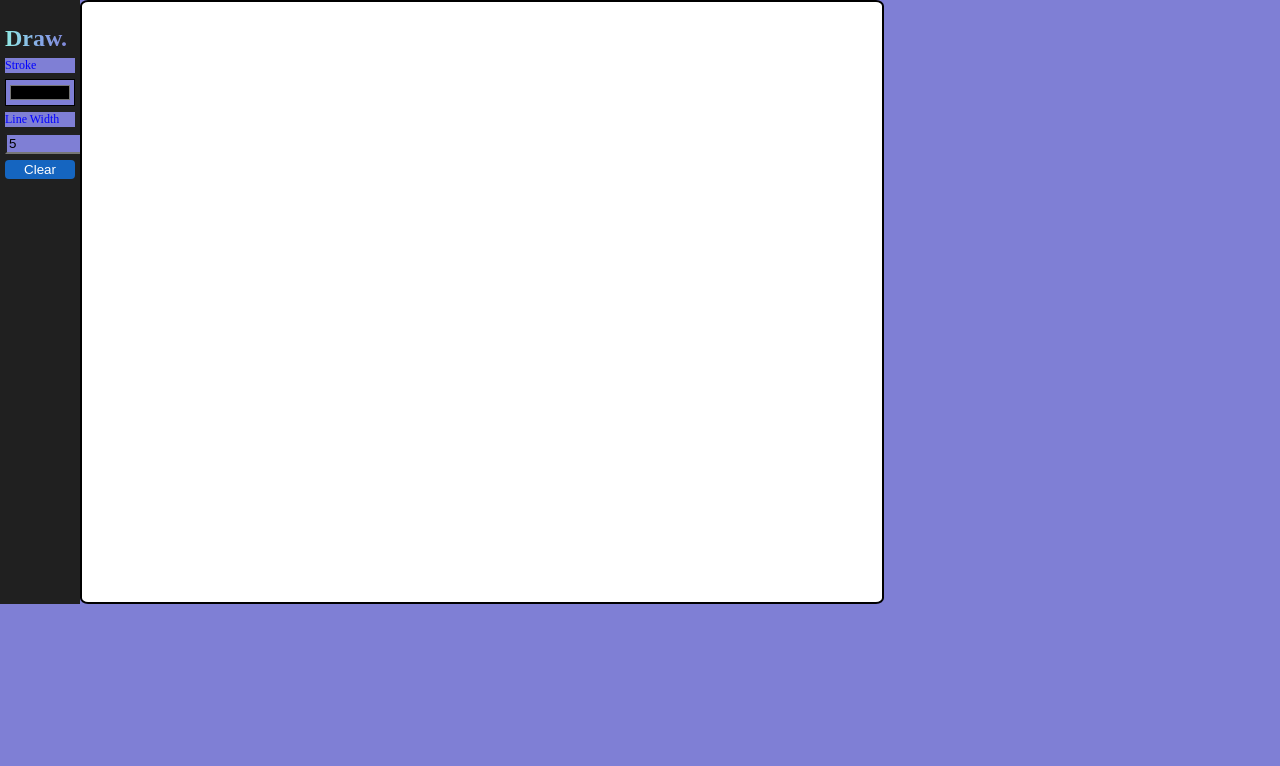
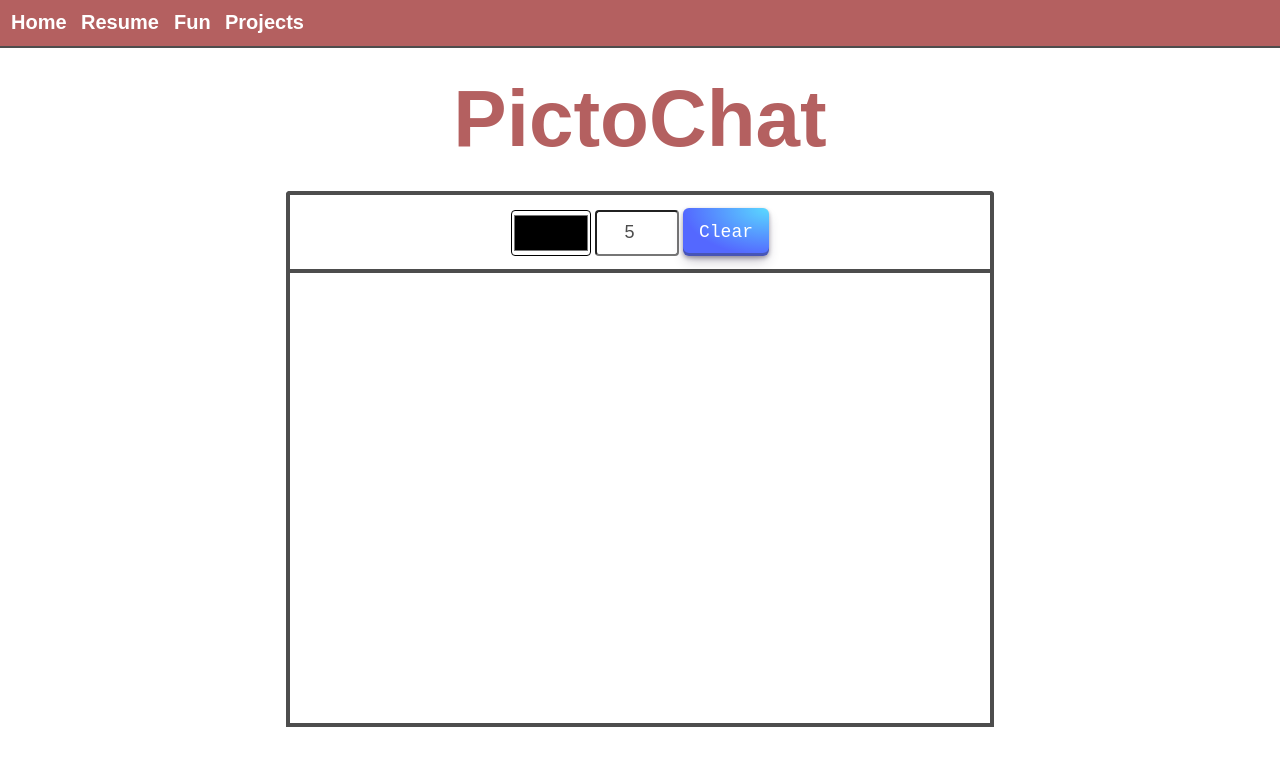
Before and after one commit to mnelson711/personal-website, a website: page draw.html in a window 1280 px wide. Drawn offline with Linux system fonts and the light colour scheme.

Commit message:
draw page design edits

```diff
--- a/draw.html
+++ b/draw.html
@@ -10,17 +10,26 @@
 </head>
 
 <body>
-    <section class="container">
-
-    <div id="toolbar">
-        <h1>Draw.</h1>
-        <label for="stroke">Stroke</label>
-        <input id="stroke" name='stroke' type="color">
-        <label for="lineWidth">Line Width</label>
-        <input id="lineWidth" name='lineWidth' type="number" value="5">
-        <button id="clear">Clear</button>
+    <nav class="top-bar">
+        <a href="home" class="hvr-underline-from-center">Home</a>
+        <a href="resume" class="hvr-underline-from-center">Resume</a>
+        <a href="draw" class="hvr-underline-from-center">Fun</a>
+        <a href="projects" class="hvr-underline-from-center">Projects</a>
+    </nav>
+    <h1 id="title">PictoChat</h1>
+    <div class="outer-div">
+        <div id="toolbar">
+            <!-- <h1>Draw.</h1> -->
+            <!-- <label for="stroke">Stroke</label> -->
+            <input id="stroke" name='stroke' type="color">
+            <!-- <label for="lineWidth">Line Width</label> -->
+            <input id="lineWidth" name='lineWidth' type="number" value="5">
+            <button class="button-29" id="clear">Clear</button>
+        </div>
+        <div>
+            <canvas id="drawing_board" width="700" height="450"></canvas>
+        </div>
     </div>
-    <canvas id="drawing_board" width="800" height="600"></canvas>
 
     <script>
         const toolbar = document.getElementById("toolbar");
@@ -30,7 +39,7 @@
             let ctx = canvas.getContext('2d');
             const ws = new WebSocket('ws://localhost:3000');
 
-            ctx.lineWidth = 2;
+            ctx.lineWidth = 5;
             ctx.lineCap = 'round';
             ctx.strokeStyle = '#000';
 
@@ -145,7 +154,6 @@
             }
         });
     </script>
-</section>
 </body>
 
 </html>
--- a/public/draw.css
+++ b/public/draw.css
@@ -1,63 +1,297 @@
 * {
-    background-color: #7F7FD5;
-}
-body {
     margin: 0;
     padding: 0;
-    height: 100%;
-    overflow: hidden;
-    color: blue;
+    /* box-sizing: border-box; */
+    background-color: white;
+    font-family: sans-serif;
+    color: #4D4D4D;
+
+}
+
+body {
+    text-align: center;
+}
+
+@font-face {
+    font-family: Elianto;
+    src: url(san-marino-beach-font/SanMarinoBeach-2OOLW.ttf);
+}
+
+.top-bar {
+    background-color: #B46060;
+    font-family: sans-serif;
+    justify-content: space-between;
+    /* text-align:center; */
+    padding: .5%;
+    /* text-align: center; */
+    border-color: black;
+    border-bottom: solid;
+    border-width: 2px;
+    /* display: inline-flex; */
+    width: 100%;
+    text-align: left;
+
+}
+
+.heading-link {
+    color: #4D4D4D;
+    text-decoration: none;
+    font-family: sans-serif;
+    font-size: 20px;
+    font-weight: bold;
+    padding: 5px;
+    background-color: #B46060;
+
+}
+
+.heading-link:hover {
+    color: rgb(148, 148, 165);
+    /* padding: 0%; */
+}
+
+/* button:hover {
+    color: black;
+} */
+
+#title {
+    color: #B46060;
+    text-align: center;
+    font-weight: bolder;
+    font-size: 60pt;
+    margin-bottom: .5%;
+    margin-top: 2%;
+}
+
+p {
+    margin-top: 5%;
 }
 
 h1 {
-    background: #7F7FD5;
-    background: -webkit-linear-gradient(to right, #91EAE4, #86A8E7, #7F7FD5);
-    background: linear-gradient(to right, #91EAE4, #86A8E7, #7F7FD5);
-    background-clip: text;
-    -webkit-background-clip: text;
-    -webkit-text-fill-color: transparent;
+    color: #4D4D4D;
+    font-family: sans-serif;
 }
 
-.container {
-    height: 100%;
-    display: flex;
+@-webkit-keyframes hvr-pulse {
+    25% {
+        -webkit-transform: scale(1.1);
+        transform: scale(1.1);
+    }
+
+    75% {
+        -webkit-transform: scale(0.9);
+        transform: scale(0.9);
+    }
+}
+
+@keyframes hvr-pulse {
+    25% {
+        -webkit-transform: scale(1.1);
+        transform: scale(1.1);
+    }
+
+    75% {
+        -webkit-transform: scale(0.9);
+        transform: scale(0.9);
+    }
+}
+
+.hvr-pulse {
+    display: inline-block;
+    vertical-align: middle;
+    -webkit-transform: perspective(1px) translateZ(0);
+    transform: perspective(1px) translateZ(0);
+    box-shadow: 0 0 1px rgba(0, 0, 0, 0);
+}
+
+.hvr-pulse:hover,
+.hvr-pulse:focus,
+.hvr-pulse:active {
+    -webkit-animation-name: hvr-pulse;
+    animation-name: hvr-pulse;
+    -webkit-animation-duration: 1s;
+    animation-duration: 1s;
+    -webkit-animation-timing-function: linear;
+    animation-timing-function: linear;
+    -webkit-animation-iteration-count: infinite;
+    animation-iteration-count: infinite;
+}
+
+
+/* Underline From Center */
+.hvr-underline-from-center {
+    display: inline-block;
+    vertical-align: middle;
+    -webkit-transform: perspective(1px) translateZ(0);
+    transform: perspective(1px) translateZ(0);
+    box-shadow: 0 0 1px rgba(0, 0, 0, 0);
+    position: relative;
+    overflow: hidden;
+    color: white;
+    text-decoration: none;
+    font-family: sans-serif;
+    font-size: 20px;
+    font-weight: bold;
+    padding: 5px;
+    background-color: #B46060;
+}
+
+.hvr-underline-from-center:before {
+    content: "";
+    position: absolute;
+    z-index: -1;
+    left: 51%;
+    right: 51%;
+    bottom: 0;
+    background: #4D4D4D;
+    height: 4px;
+    -webkit-transition-property: left, right;
+    transition-property: left, right;
+    -webkit-transition-duration: 0.3s;
+    transition-duration: 0.3s;
+    -webkit-transition-timing-function: ease-out;
+    transition-timing-function: ease-out;
+}
+
+.hvr-underline-from-center:hover:before,
+.hvr-underline-from-center:focus:before,
+.hvr-underline-from-center:active:before {
+    left: 0;
+    right: 0;
+}
+
+
+
+HTML CSSResult Skip Results Iframe EDIT ON @-webkit-keyframes fade {
+    0% {
+        opacity: 0;
+    }
+
+    100% {
+        opacity: 1;
+    }
+}
+
+@-moz-keyframes fade {
+    0% {
+        opacity: 0;
+    }
+
+    100% {
+        opacity: 1;
+    }
+}
+
+@-o-keyframes fade {
+    0% {
+        opacity: 0;
+    }
+
+    100% {
+        opacity: 1;
+    }
+}
+
+@keyframes fade {
+    0% {
+        opacity: 0;
+    }
+
+    100% {
+        opacity: 1;
+    }
+}
+
+.outer-div {
+    animation-name: fade;
+    animation-duration: 3s;
+    animation-fill-mode: forwards;
+    text-align: center;
+    /* background-color: green; */
+    margin-top: 2%;
+}
+
+
+/* CSS */
+.button-29 {
+    align-items: center;
+    appearance: none;
+    background-image: radial-gradient(100% 100% at 100% 0, #5adaff 0, #5468ff 100%);
+    border: 0;
+    border-radius: 6px;
+    box-shadow: rgba(45, 35, 66, .4) 0 2px 4px, rgba(45, 35, 66, .3) 0 7px 13px -3px, rgba(58, 65, 111, .5) 0 -3px 0 inset;
+    box-sizing: border-box;
+    color: #fff;
+    cursor: pointer;
+    display: inline-flex;
+    font-family: "JetBrains Mono", monospace;
+    height: 48px;
+    justify-content: center;
+    line-height: 1;
+    list-style: none;
+    overflow: hidden;
+    padding-left: 16px;
+    padding-right: 16px;
+    position: relative;
+    text-align: left;
+    text-decoration: none;
+    transition: box-shadow .15s, transform .15s;
+    user-select: none;
+    -webkit-user-select: none;
+    touch-action: manipulation;
+    white-space: nowrap;
+    will-change: box-shadow, transform;
+    font-size: 18px;
+
+}
+
+.button-29:focus {
+    box-shadow: #3c4fe0 0 0 0 1.5px inset, rgba(45, 35, 66, .4) 0 2px 4px, rgba(45, 35, 66, .3) 0 7px 13px -3px, #3c4fe0 0 -3px 0 inset;
+}
+
+.button-29:hover {
+    box-shadow: rgba(45, 35, 66, .4) 0 4px 8px, rgba(45, 35, 66, .3) 0 7px 13px -3px, #3c4fe0 0 -3px 0 inset;
+    transform: translateY(-2px);
+}
+
+.button-29:active {
+    box-shadow: #3c4fe0 0 3px 7px inset;
+    transform: translateY(2px);
 }
 
 #drawing_board {
-    border: 2px solid #000;
-    border-radius: 1%;
-    background-color: white;
-    /* margin: 10%;
-    display: flex;
-    justify-content: center;
-    align-items: center;
-    height: 100vh; */
+    /* border-color: black; */
+    border: solid 4px #4D4D4D;
+    /* margin-top: 2%; */
+    cursor: cell;
+}
+#toolbar {
+    /* background-color: #B46060; */
+    vertical-align: middle;
+    border: solid 4px #4D4D4D;
+    border-top-right-radius: 4px;
+    border-top-left-radius: 4px;
+    border-bottom: 0px;
+    padding-block-end: 1%;
+    padding-block-start: 1%;
+    width: 700px;
+    margin: auto;
+}
+#lineWidth {
+    height: 42px;
+    border-radius: 4px;
+    font-size: 18px;
+    vertical-align: middle;
+    width: 80px;
+    text-align: center;
 }
 
-#toolbar {
-    display: flex;
-    flex-direction: column;
-    padding: 5px;
-    width: 70px;
-    background-color: #202020;
+#stroke {
+    height: 46px;
+    border-radius: 4px;
+    font-size: 18px;
+    text-align: center;
+    width: 80px;
+    vertical-align: middle;
+    /* position: absolute;
+    bottom: 0; */
 }
-
-#toolbar * {
-    margin-bottom: 6px;
-}
-
-#toolbar label {
-    font-size: 12px;
-}
-
-#toolbar input {
-    width: 100%;
-}
-
-#toolbar button {
-    background-color: #1565c0;
-    border: none;
-    border-radius: 4px;
-    color: white;
-    padding: 2px;
-}
```
Also changed, not shown: index.html (+6 -2 lines).
